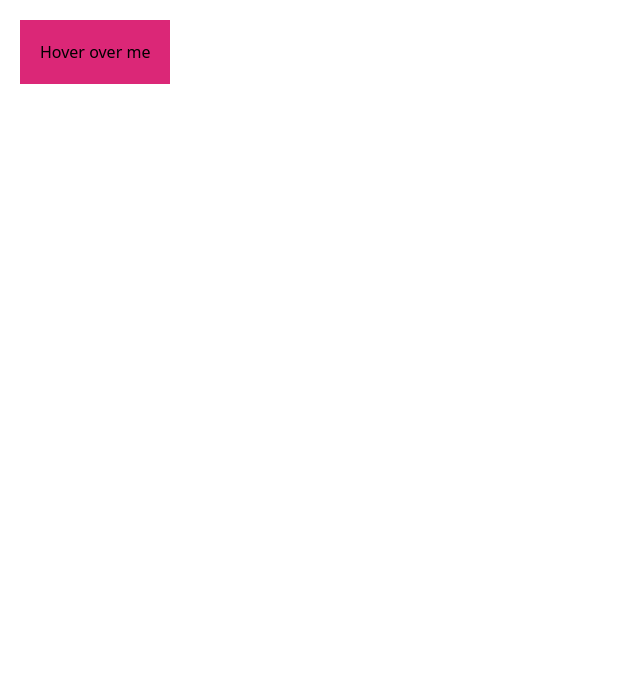
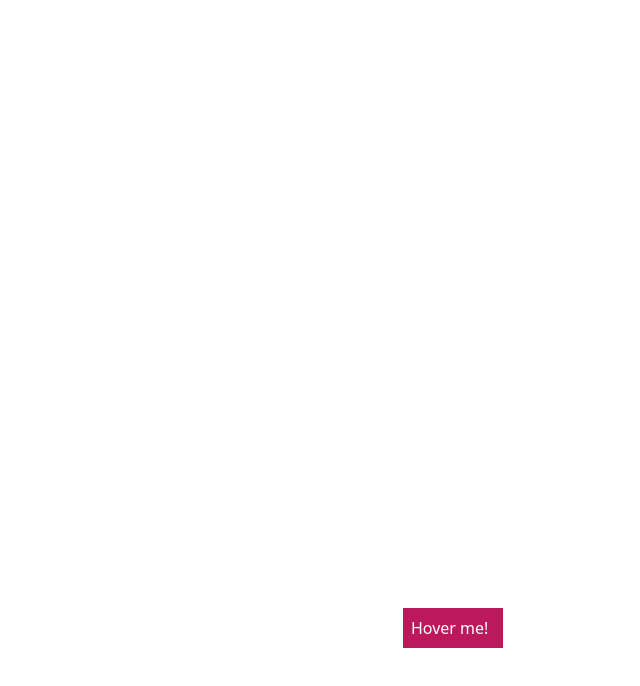
Before and after one commit to Krishrx/React-practice, a React (Create React App) app: page / in a window 1280 px wide. Shown: the top 686 px of the page, without its empty margins (0-640 px from the left). Built offline with nearby package versions, Linux system fonts and the light colour scheme.

Commit message:
completed

```diff
--- a/src/components/Main.jsx
+++ b/src/components/Main.jsx
@@ -1,29 +1,23 @@
-import React, { Component } from 'react'
+import React, { useState } from 'react';
 
-class Main extends Component {
+function Main() {
+  const [position, setPosition] = useState({ x: 0, y: 0 });
 
-    state = {
-        top: 0,
-        left:0
-    }
-    handleHover= (e) => {
-        let newTop = Math.floor(Math.random() * 500);
-        let newLeft = Math.floor(Math.random() * 500);
-        this.setState({
-            top: newTop,
-            left: newLeft
-        })
+  const handleMouseOver = () => {
+    const newX = Math.random() * window.innerWidth;
+    const newY = Math.random() * window.innerHeight;
+    setPosition({ x: newX, y: newY });
+  };
 
-    }
-    render() {
-        const { top, left } = this.state;
-        let style = `relative cursor-pointer p-5 bg-pink-600 top-[${top}px] left-[${left}px] w-fit m-5`;
-    return (
-    <div className={style} onMouseEnter={this.handleHover}>
-        Hover over me
-    </div>
-    )
-}
+  return (
+        <div
+        className="random-div relative w-[100px] p-2 bg-pink-700 text-white cursor-pointer"
+        onMouseOver={handleMouseOver}
+        style={{ left: position.x, top: position.y }}
+        >
+        Hover me!
+        </div>
+  );
 }
 
-export default Main
+export default Main;
--- a/src/styles/App.css
+++ b/src/styles/App.css
@@ -0,0 +1,3 @@
+.random-div {
+    transition: 0.5s ease-in-out;
+}
```
